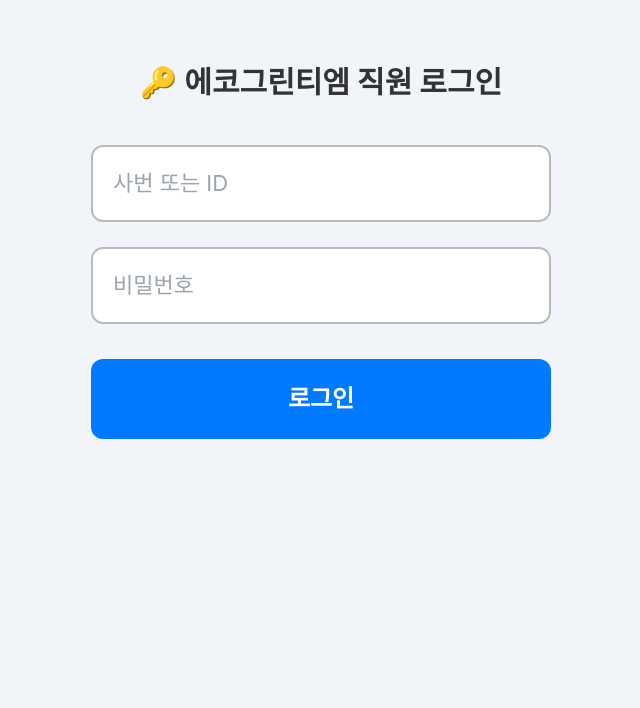
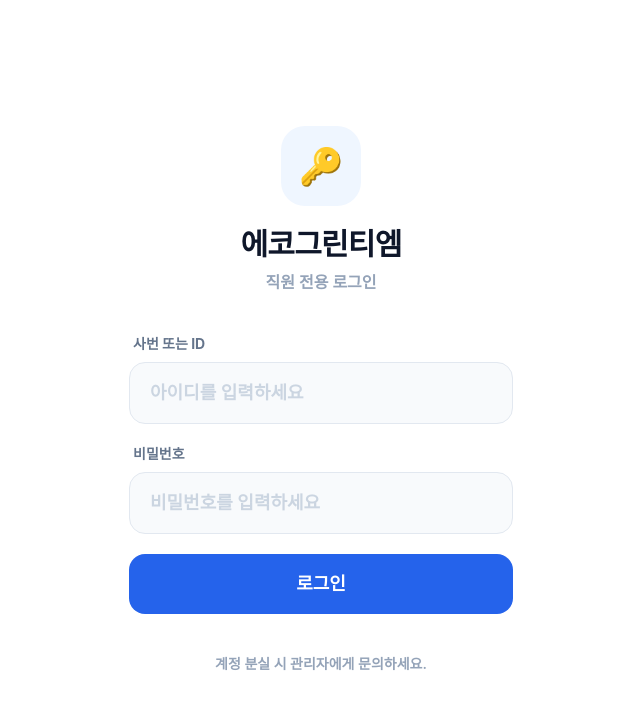
Before and after one commit to honeybbb/eco-tm-user_ver3, a Nuxt app: page /login in a window 1280 px wide. Shown: the top 708 px of the page, without its empty margins (319-959 px from the left). Built offline with nearby package versions, Linux system fonts and the light colour scheme; no server answers.

Commit message:
03/20 - 로그인 페이지 디자인 수정

```diff
--- a/pages/login.vue
+++ b/pages/login.vue
@@ -1,13 +1,75 @@
+<template>
+  <div class="min-h-[100dvh] bg-white flex flex-col justify-center px-6 py-12">
+
+    <div class="w-full max-w-sm mx-auto">
+
+      <div class="text-center mb-10">
+        <div class="inline-flex items-center justify-center w-20 h-20 bg-blue-50 text-blue-600 rounded-3xl mb-5">
+          <span class="text-4xl">🔑</span>
+        </div>
+        <h2 class="text-3xl font-extrabold text-slate-900 tracking-tight">에코그린티엠</h2>
+        <p class="text-base font-semibold text-slate-400 mt-2">직원 전용 로그인</p>
+      </div>
+
+      <form @submit.prevent="handleLogin" class="space-y-5">
+
+        <div>
+          <label class="block text-sm font-bold text-slate-500 mb-2 ml-1">사번 또는 ID</label>
+          <input
+              type="text"
+              v-model="form.username"
+              placeholder="아이디를 입력하세요"
+              required
+              class="w-full px-5 py-4 bg-slate-50 border border-slate-200 rounded-2xl text-lg font-semibold text-slate-800 focus:bg-white focus:border-blue-500 focus:ring-4 focus:ring-blue-50 outline-none transition-all placeholder:text-slate-300"
+          />
+        </div>
+
+        <div>
+          <label class="block text-sm font-bold text-slate-500 mb-2 ml-1">비밀번호</label>
+          <input
+              type="password"
+              v-model="form.password"
+              placeholder="비밀번호를 입력하세요"
+              required
+              class="w-full px-5 py-4 bg-slate-50 border border-slate-200 rounded-2xl text-lg font-semibold text-slate-800 focus:bg-white focus:border-blue-500 focus:ring-4 focus:ring-blue-50 outline-none transition-all placeholder:text-slate-300"
+          />
+        </div>
+
+        <div v-if="error" class="bg-red-50 text-red-500 border border-red-100 rounded-xl px-4 py-3 flex items-start gap-2 mt-2">
+          <span class="text-lg leading-none mt-0.5">⚠️</span>
+          <p class="text-sm font-bold leading-snug">{{ error }}</p>
+        </div>
+
+        <button
+            type="submit"
+            :disabled="isLoading"
+            class="w-full py-4 bg-blue-600 hover:bg-blue-700 active:bg-blue-800 disabled:bg-slate-300 text-white rounded-2xl text-lg font-extrabold transition-all mt-6"
+        >
+          <span v-if="isLoading" class="flex items-center justify-center gap-2">
+            <div class="w-5 h-5 border-4 border-white border-t-transparent rounded-full animate-spin"></div>
+            로그인 중...
+          </span>
+          <span v-else>로그인</span>
+        </button>
+      </form>
+
+      <p class="mt-10 text-center text-slate-400 font-semibold text-sm">
+        계정 분실 시 관리자에게 문의하세요.
+      </p>
+
+    </div>
+  </div>
+</template>
+
 <script setup>
 import { ref } from 'vue';
-import axios from 'axios';
 import { useAuth } from '~/composables/useAuth.js';
 
-// Nuxt의 인증 미들웨어(middleware)를 사용하여 로그인 페이지 접근 시 인증 상태를 검사합니다.
+// Nuxt 미들웨어 설정
 definePageMeta({
   layout: 'empty',
-  middleware: ['guest-only'] // 로그인된 사용자는 접근 불가
-})
+  middleware: ['guest-only']
+});
 
 const { login } = useAuth();
 const form = ref({ username: '', password: '' });
@@ -19,7 +81,6 @@
   isLoading.value = true;
 
   try {
-    // 1. axios 대신 Nuxt 내장 $fetch 사용 권장
     const data = await $fetch('/api/v1/auth/member', {
       method: 'POST',
       body: {
@@ -28,12 +89,9 @@
       }
     });
 
-    // 2. 성공 시에만 login 실행
-    // data 안에 token과 필요한 user 정보만 들어있어야 함
     await login(data);
 
   } catch (err) {
-    // 3. 에러 발생 시 사용자에게 명확한 메시지만 전달
     const status = err.response?.status;
     if (status === 401) {
       error.value = '아이디 또는 비밀번호가 일치하지 않습니다.';
@@ -45,81 +103,3 @@
   }
 };
 </script>
-
-<template>
-  <div class="login-container">
-    <h2>🔑 에코그린티엠 직원 로그인</h2>
-    <form @submit.prevent="handleLogin">
-      <input type="text" v-model="form.username" placeholder="사번 또는 ID" required />
-      <input type="password" v-model="form.password" placeholder="비밀번호" required />
-      <button type="submit" :disabled="isLoading">
-        {{ isLoading ? '로그인 중...' : '로그인' }}
-      </button>
-      <p class="error-message" v-if="error">{{ error }}</p>
-    </form>
-  </div>
-</template>
-
-<style scoped>
-.login-container {
-  padding: 60px 20px;
-  text-align: center;
-  max-width: 500px; /* 조금 더 넓게 */
-  margin: auto;
-}
-
-/* 제목을 아주 크게 */
-h2 {
-  font-size: 30px;
-  font-weight: bold;
-  margin-bottom: 40px;
-  color: #333;
-}
-
-/* 입력창 위 설명 글씨 */
-.input-label {
-  text-align: left;
-  font-size: 20px;
-  font-weight: bold;
-  margin-bottom: 8px;
-  margin-left: 5px;
-  color: #555;
-}
-
-/* 입력창 크기와 글씨 확대 */
-input {
-  width: 100%;
-  padding: 20px; /* 터치하기 편하게 높이 확대 */
-  margin-bottom: 25px;
-  border: 2px solid #bbb; /* 테두리를 더 진하게 */
-  border-radius: 12px;
-  box-sizing: border-box;
-  font-size: 22px; /* 입력하는 글씨도 크게 */
-}
-
-/* 버튼을 더 크고 선명하게 */
-button {
-  width: 100%;
-  padding: 22px;
-  margin-top: 10px;
-  background-color: #007bff;
-  color: white;
-  border: none;
-  border-radius: 12px;
-  font-size: 24px; /* 버튼 글씨 확대 */
-  font-weight: bold;
-  cursor: pointer;
-}
-
-button:active {
-  background-color: #0056b3; /* 눌렀을 때 색상 변화만 살짝 */
-}
-
-/* 에러 메시지도 잘 보이게 */
-.error-message {
-  color: #e53e3e;
-  margin-top: 20px;
-  font-size: 18px;
-  font-weight: bold;
-}
-</style>
```
